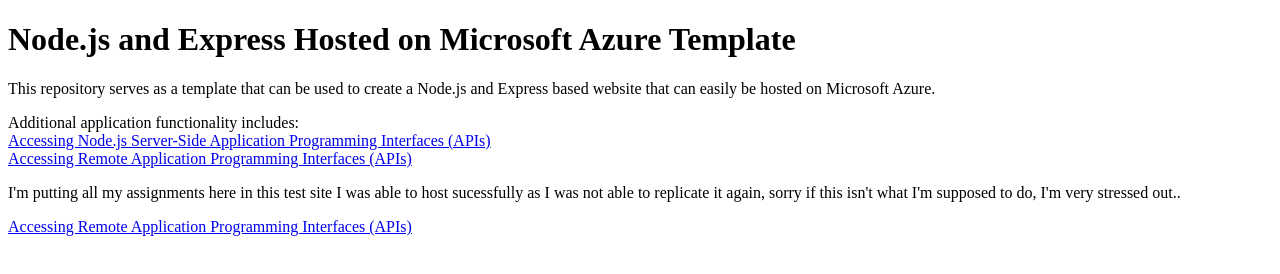
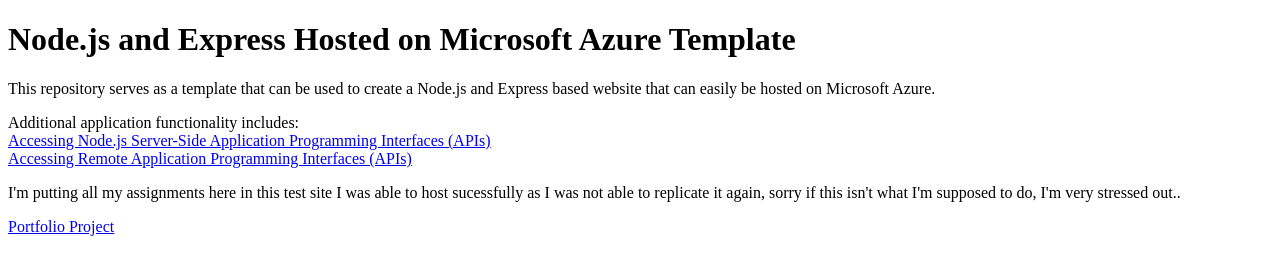
Before and after one commit to MPooleGit/node-js-on-azure-test, a website: page static/index.html in a window 1280 px wide. Drawn offline with Linux system fonts and the light colour scheme.

Commit message:
Update index.html

```diff
--- a/static/index.html
+++ b/static/index.html
@@ -12,6 +12,6 @@
 <a href="fetching-from-server.html">Accessing Node.js Server-Side Application Programming Interfaces (APIs)</a><br />
 <a href="fetching-remote-dog-breeds.html">Accessing Remote Application Programming Interfaces (APIs)</a>
 <p>I'm putting all my assignments here in this test site I was able to host sucessfully as I was not able to replicate it again, sorry if this isn't what I'm supposed to do, I'm very stressed out..</p>
-<a href="PortfolioIndex.html">Accessing Remote Application Programming Interfaces (APIs)</a>
+<a href="PortfolioIndex.html">Portfolio Project</a>
 </body>
 </html>
```
